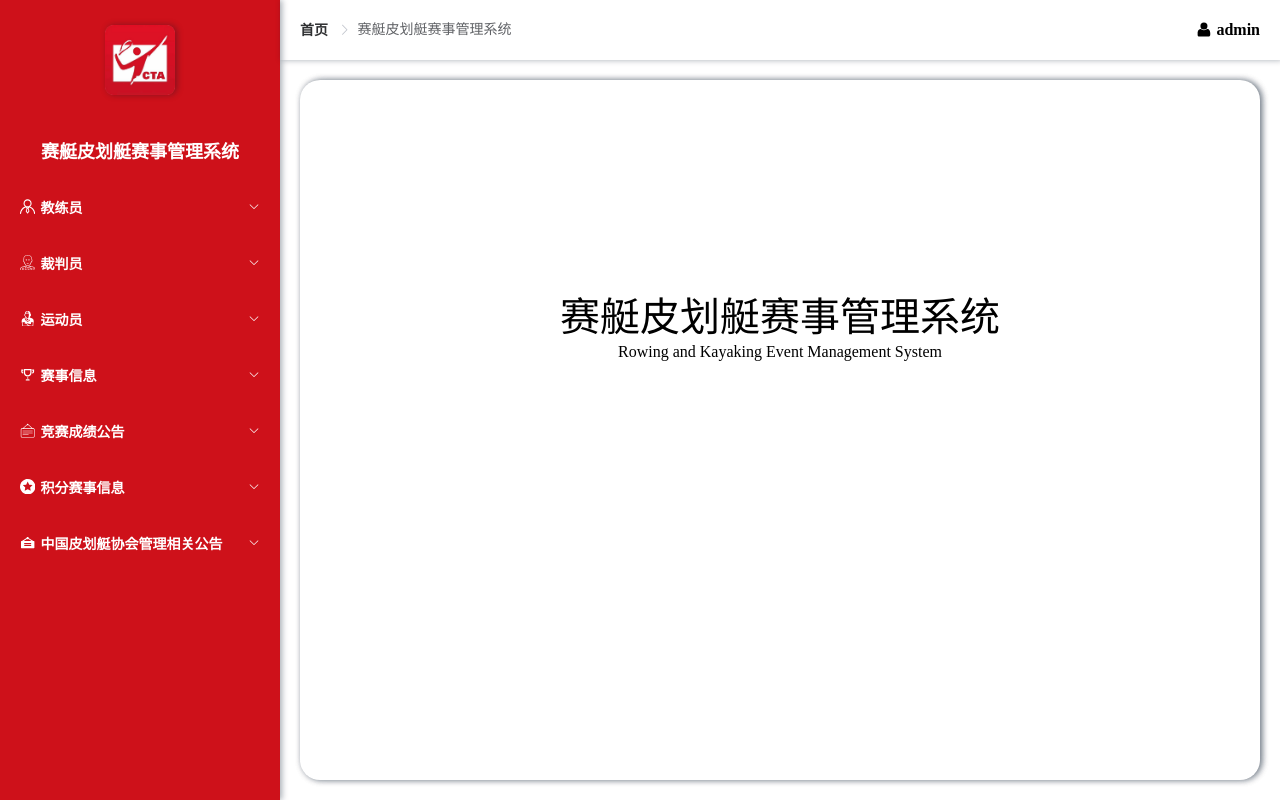
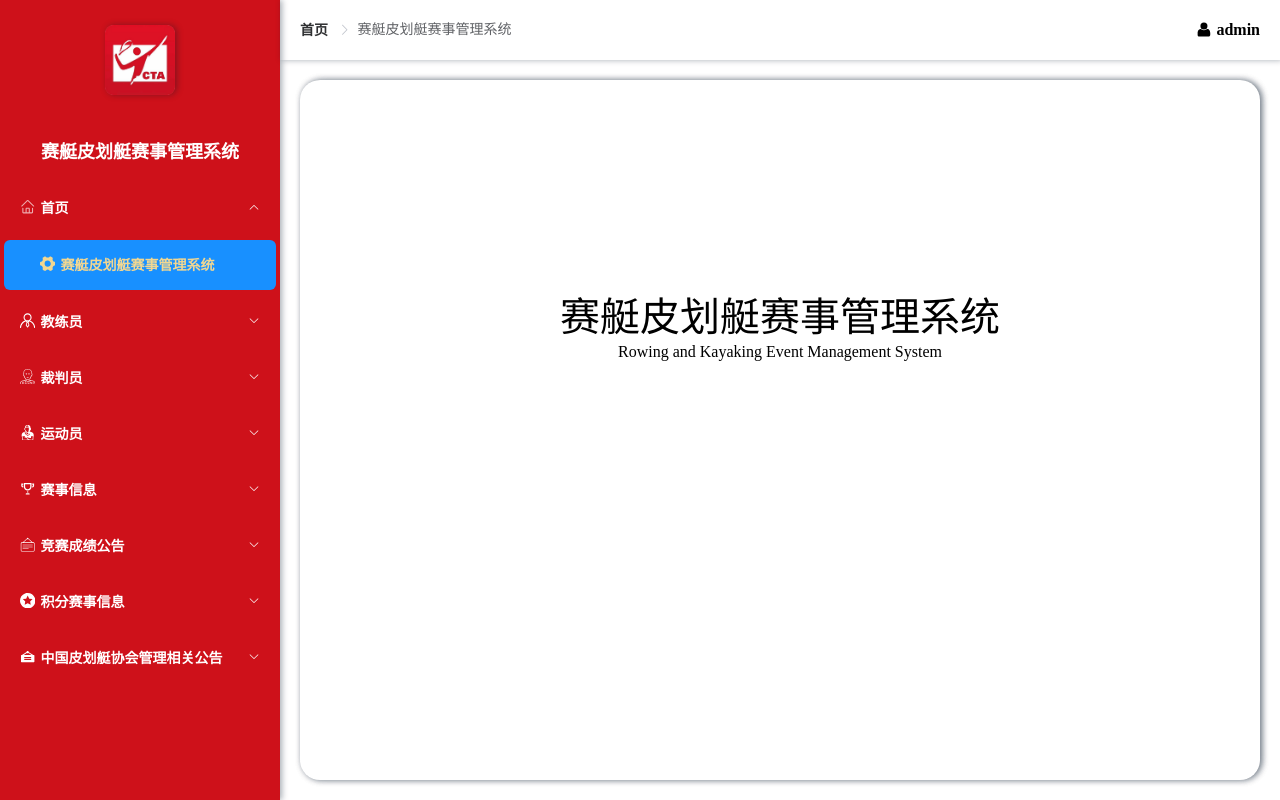
Before and after one commit to gangzhen/boat, a Vue app in the folder frontend/: page /main/home in a window 1280 px wide. Built offline with nearby package versions, Linux system fonts and the light colour scheme.

Commit message:
Layout CSS Modified

```diff
--- a/frontend/src/assets/css/global.css
+++ b/frontend/src/assets/css/global.css
@@ -56,6 +56,7 @@ body {
     justify-content: center;
     height: 120px;
     background-color: #CE111A;
+    cursor: pointer;
 }
 
 .aside-title {
@@ -68,6 +69,7 @@ body {
     background-color: #CE111A;
     font-size: 18px;
     font-weight: bolder;
+    cursor: pointer;
 }
 
 .aside-menu {
@@ -102,6 +104,12 @@ body {
     flex: 1;
     align-items: center;
     justify-content: flex-end;
+    cursor: pointer;
+}
+
+.header-user-area:hover .header-user-icon,
+.header-user-area:hover .header-user-item {
+    color: #F1D792 !important;
 }
 
 .header-user-icon {
@@ -148,6 +156,7 @@ body {
     display: flex;
     align-items: center;
     margin-bottom: 0;
+    font-weight: bold;
 }
 
 .main-table {
--- a/frontend/src/components/AsideView.vue
+++ b/frontend/src/components/AsideView.vue
@@ -8,6 +8,19 @@ export default {
     return {
       activeIndex: this.$route.path,
       menuArr: [
+        {
+          name: "首页",
+          path: "/",
+          icon: "home",
+          children: [
+            {
+              name: "赛艇皮划艇赛事管理系统",
+              path: "/main/home",
+              icon: "system",
+              children: []
+            },
+          ],
+        },
         {
           name: "教练员",
           path: "教练员",
@@ -450,6 +463,11 @@ export default {
       ],
     }
   },
+  watch: {
+    $route() {
+      this.activeIndex = this.$route.path;
+    }
+  },
   methods: {
     goHome() {
       this.$router.push('/')
--- a/frontend/src/components/HeaderView.vue
+++ b/frontend/src/components/HeaderView.vue
@@ -10,7 +10,7 @@ export default {
     this.breadcrumbList = this.$route.matched;
   },
   watch: {
-    $route(to, from) {
+    $route() {
         this.breadcrumbList = this.$route.matched;
     }
   },
@@ -31,7 +31,7 @@ export default {
     </div>
     <div class="header-user">
       <el-dropdown placement="bottom" trigger="click">
-        <div>
+        <div class="header-user-area">
           <svg-icon-view class="header-user-icon" icon-file-name="user" color="#000000" />
           <span class="header-user-item">admin</span>
         </div>
```
Also changed, not shown: frontend/src/assets/icons/svg/home.svg (added), frontend/src/assets/icons/svg/system.svg (added).
